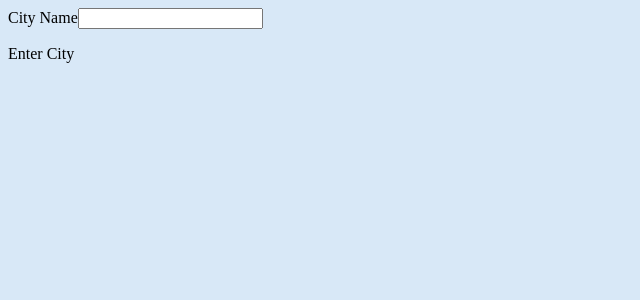
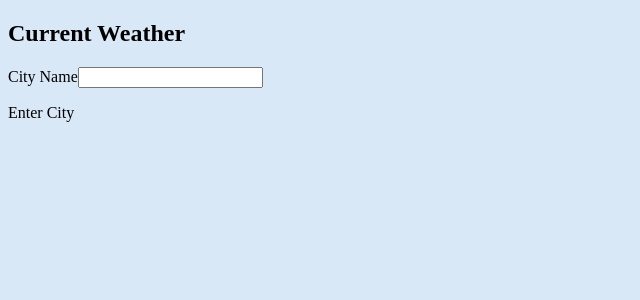
Before and after one commit to marikomands/Weather-Dashboard, a React (Create React App) app: page / in a window 1280 px wide. Shown: the top 300 px of the page, without its empty margins (0-640 px from the left). Built offline with nearby package versions, Linux system fonts and the light colour scheme.

Commit message:
changed component to add

```diff
--- a/src/components/App.js
+++ b/src/components/App.js
@@ -2,17 +2,16 @@ import React from "react";
 import { Router, Route, Switch } from "react-router-dom";
 import CurrentWeather from "./CurrentWeather";
 import Header from "./Header";
-import FourteenDaysWeatherForcast from "./7DaysWeatherForecast";
-import HourlyWeatherForcast from "./HourlyWeatherForcast";
-import HourlyWeatherForact from "./HourlyWeatherForcast";
+// import HourlyWeatherForact from "./HourlyWeatherForcast";
+import SevenDaysWeatherForecast from "./7DaysWeatherForecast";
+import HourlyWeatherForecast from "./HourlyWeatherForecast";
 
 const App = () => {
   return (
     <div>
-      {/* <CurrentWeather /> */}
       {/* <Header /> */}
-      <FourteenDaysWeatherForcast />
-      {/* <HourlyWeatherForact /> */}
+      <CurrentWeather />
+      {/* <SevenDaysWeatherForecast /> */}
     </div>
   );
 };
```
